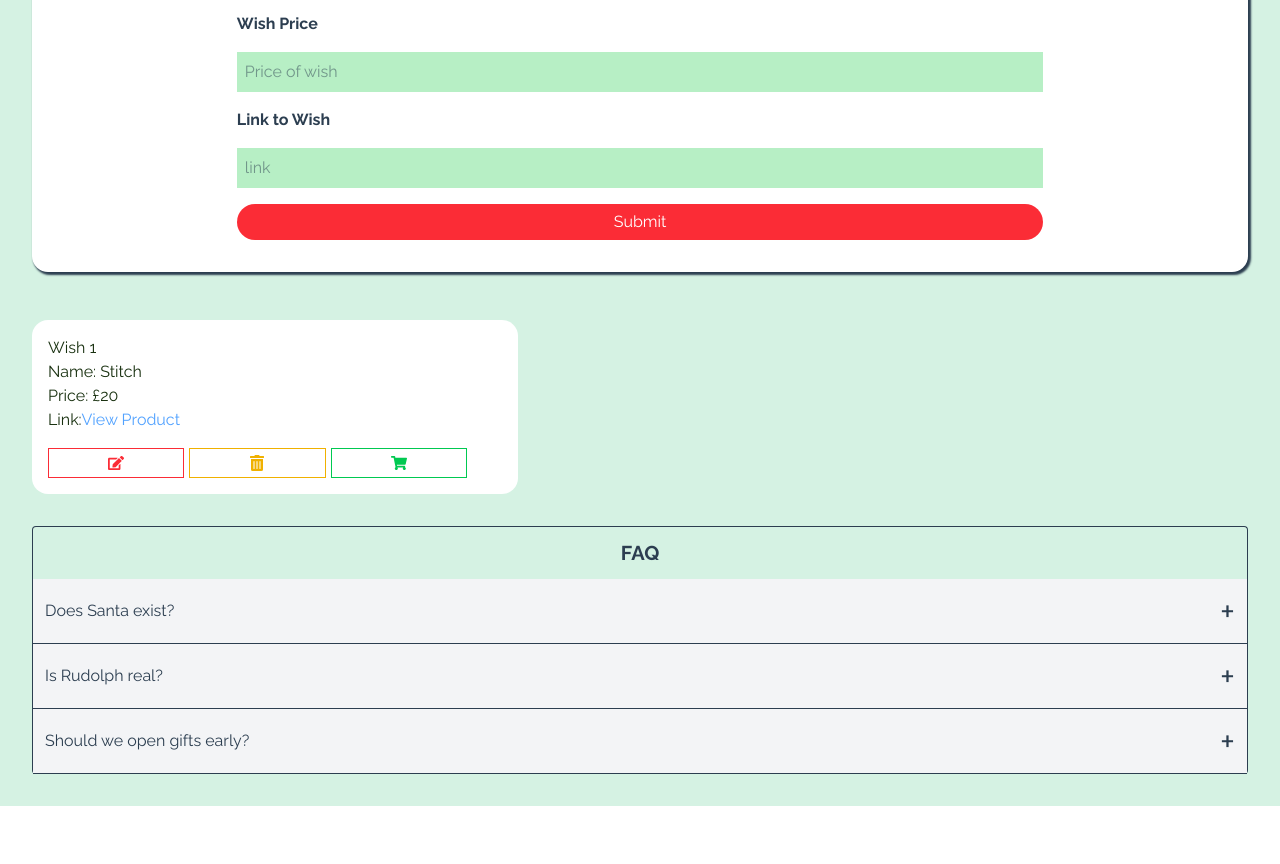
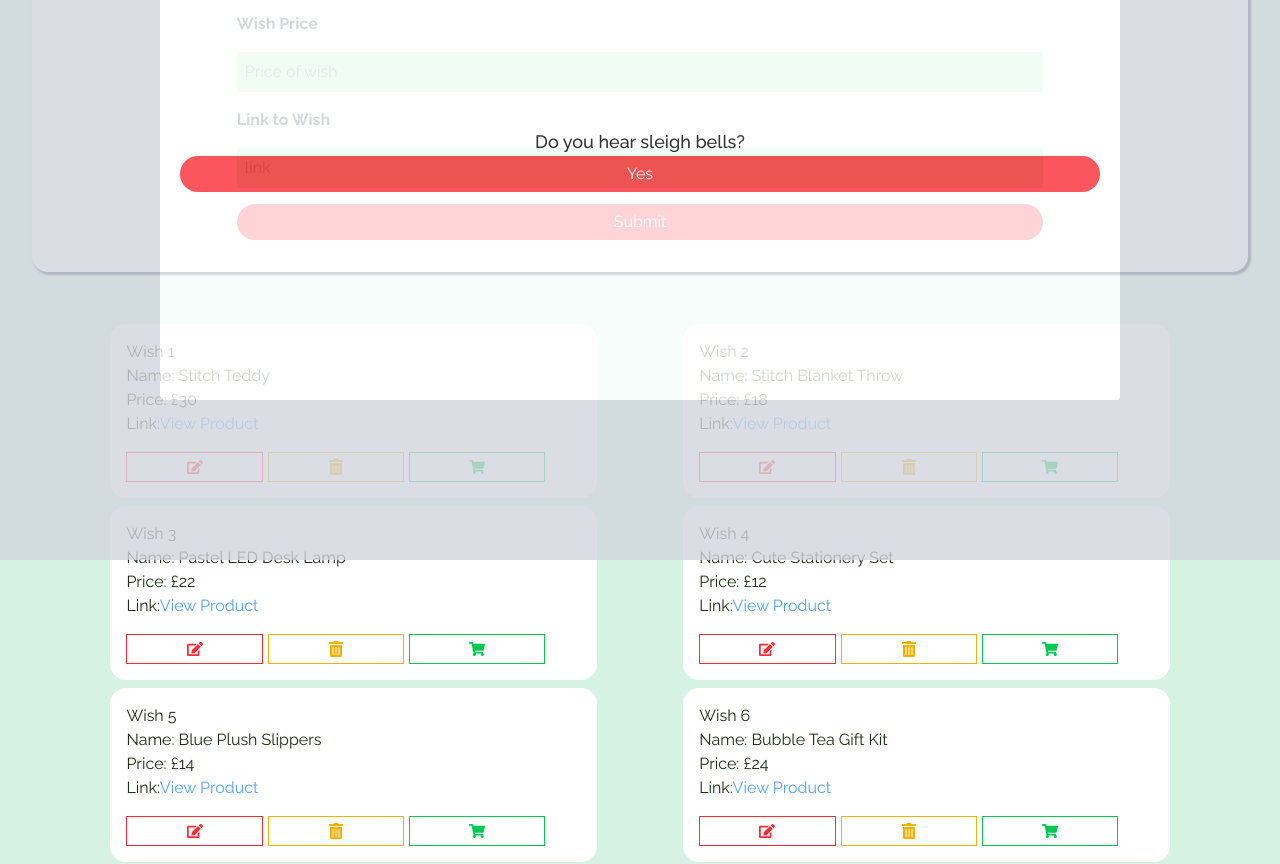
Before and after one commit to LaurenAMolloy/Christmas-List, a React (Vite) app: page / in a window 1280 px wide. Shown: the part 240-1104 px from the top of the page. Before the commit the page ends 1046 px from the top, so only its background shows below. Built offline with nearby package versions, Linux system fonts and the light colour scheme; data requests are answered from the project's data file; a web font is replaced by a local one.

Commit message:
Adding modal

```diff
--- a/db.json
+++ b/db.json
@@ -2,9 +2,39 @@
   "wishes": [
     {
       "id": "O93etUqsNsk6a53PMitim",
-      "wishName": "Stitch",
-      "wishPrice": "20",
+      "wishName": "Stitch Teddy",
+      "wishPrice": "30",
       "wishLink": "https://www.smythstoys.com/uk/en-gb/toys/pre-school-and-electronic-learning/fisher-price/fisher-price-little-people/fisher-price-little-people-barbie-convertible-with-figures-set/p/211920"
+    },
+    {
+      "id": "wish01",
+      "wishName": "Stitch Blanket Throw",
+      "wishPrice": "18",
+      "wishLink": "https://www.amazon.co.uk/dp/B08L8K5Q9R"
+    },
+    {
+      "id": "wish02",
+      "wishName": "Pastel LED Desk Lamp",
+      "wishPrice": "22",
+      "wishLink": "https://www.argos.co.uk/product/9374921"
+    },
+    {
+      "id": "wish03",
+      "wishName": "Cute Stationery Set",
+      "wishPrice": "12",
+      "wishLink": "https://www.paperchase.com/"
+    },
+    {
+      "id": "wish04",
+      "wishName": "Blue Plush Slippers",
+      "wishPrice": "14",
+      "wishLink": "https://www.primark.com/"
+    },
+    {
+      "id": "wish05",
+      "wishName": "Bubble Tea Gift Kit",
+      "wishPrice": "24",
+      "wishLink": "https://www.firebox.com/"
     }
   ]
 }
--- a/index.html
+++ b/index.html
@@ -15,6 +15,7 @@
 
 <body>
   <div id="root"></div>
+  <div id="modal-root"></div>
   <script type="module" src="/src/main.jsx"></script>
 </body>
 
--- a/src/App.css
+++ b/src/App.css
@@ -24,6 +24,7 @@
 
   --form-bg: #ffffff;
   --input-bg: #b7efc5;
+  --accordion-bg: #b7efc5;
 
   --border: #7faa00;
   --button-bg: #0b3a09;
@@ -47,8 +48,8 @@ body {
   --form-bg: #b0bf1a;
   --input-bg: #dce2a3;
   --border: #7faa00;
-  --button-bg: #0b3a09;
-  --button-text: #b0bf1a;
+  --accordion-bg: #7faa00;
+  --accordion-text: #b0bf1a;
   --highlight: #c7d658;
 }
 
@@ -56,6 +57,7 @@ input {
   font-family: inherit;
   background-color: var(--input-bg);
   padding: .5rem;
+  max-width: 100%;
 }
 
 .form-container {
@@ -124,3 +126,11 @@ button.purchased {
   display: flex;
   gap: 5px;
 }
+
+.accordion-container {
+  background-color: var(--form-bg);
+}
+
+.accordion-label {
+  background-color: var(--accordion-bg)
+}
--- a/src/App.jsx
+++ b/src/App.jsx
@@ -1,16 +1,27 @@
+import { useState } from 'react'
 import WishList from './Components/WishList'
 import CreateWish from './Components/CreateWish'
 import  Accordion from './Components/Accordion/index.jsx'
 import Toggle from './Components/ThemeToggle/index'
 import { useTheme } from './context/ThemeContext'
+import Modal from './Components/Modal'
 import './App.css'
 
 function App() {
-  const { theme } = useTheme()
+  const { theme } = useTheme();
+
+  //modal state
+  const[isOpen, setIsOpen] = useState(true);
+
+  //Modal Function
+  const onClose = () => {
+    setIsOpen(prev => prev = !prev)
+  }
 
 return (
   <>
   <div className={`${theme ? "grinch": ""} app-wrapper`}>
+  <Modal isOpen={isOpen} onClose={onClose}/>
   <Toggle />
   <CreateWish   />
   <WishList   />
@@ -18,7 +29,6 @@ return (
   </div>
   </>
 )
-
 }
 
 export default App
--- a/src/Components/Accordion/index.jsx
+++ b/src/Components/Accordion/index.jsx
@@ -1,8 +1,10 @@
 import React from 'react'
 import  { useWish } from '../../context/WishContext.jsx'
+import { useTheme } from '../../context/ThemeContext.jsx';
 
 export default function Accordion() {
     const { expanded, setExpanded } = useWish();
+    const { theme, setTheme } = useTheme();
 
     //data to be displayed in the accordion
     const items = [
@@ -31,7 +33,7 @@ export default function Accordion() {
         return (
             <div  key={index}>
             <div
-            className="flex justify-between p-3 bg-gray-100 border-b items-center cursor-pointer"
+            className="accordion-label flex justify-between p-3 bg-gray-100 border-b items-center cursor-pointer"
             onClick={() => handleOnClick(index)}
             role="button"
             aria-expanded={isExpanded}
@@ -52,7 +54,7 @@ export default function Accordion() {
     })
 
   return (
-    <div className="border-x border-t rounded">
+    <div className="accordion-container border-x border-t rounded">
         <h1 className="p-3 font-bold text-xl">FAQ</h1>
         {renderedItems}
     </div>
--- a/src/Components/EditWish/index.jsx
+++ b/src/Components/EditWish/index.jsx
@@ -15,6 +15,7 @@ export default function EditWish({ wish, onSubmit }) {
     //On submit hides this form
     //Passes newwish to parent
     editWishById(newWish.id, newWish)
+    onSubmit()
   }
 
   //Change wish to input
--- /dev/null
+++ b/src/Components/Modal/index.jsx
@@ -0,0 +1,34 @@
+import React from 'react'
+import { useEffect } from 'react'
+import ReactDOM from 'react-dom'
+import Button from '../../Components/Button/index.jsx'
+
+
+export default function Modal({ isOpen, onClose }) {
+     //Prevent Scrolling
+    useEffect(() => {
+        if(isOpen) {
+            document.body.classList.add('overflow-hidden')
+        } else {
+            document.body.classList.remove('overflow-hidden');
+        }
+        })
+
+    if(!isOpen) return null;
+
+    return ReactDOM.createPortal(
+        <div className="absolute inset-0 backdrop bg-gray-300 opacity-80">
+            <div className="fixed inset-40 bg-white rounded flex flex-col align-center justify-center px-5">
+                <p className="text-center text-lg font-medium">Do you hear sleigh bells?</p>
+                    <Button
+                        onClick={onClose}
+                        primary
+                        rounded
+                        className="w-full"
+                        >Yes
+                    </Button>
+            </div>
+        </div>,
+        document.getElementById("modal-root")
+    );
+};
--- a/src/Components/WishList/index.jsx
+++ b/src/Components/WishList/index.jsx
@@ -14,7 +14,7 @@ export default function WishList() {
   });
 
   return (
-    <div className="wishesContainer mb-4 py-4">
+    <div className="wishesContainer flex flex-wrap gap-2 py-5 mb-5 justify-evenly">
       {renderedWishes}
     </div>
 
```
